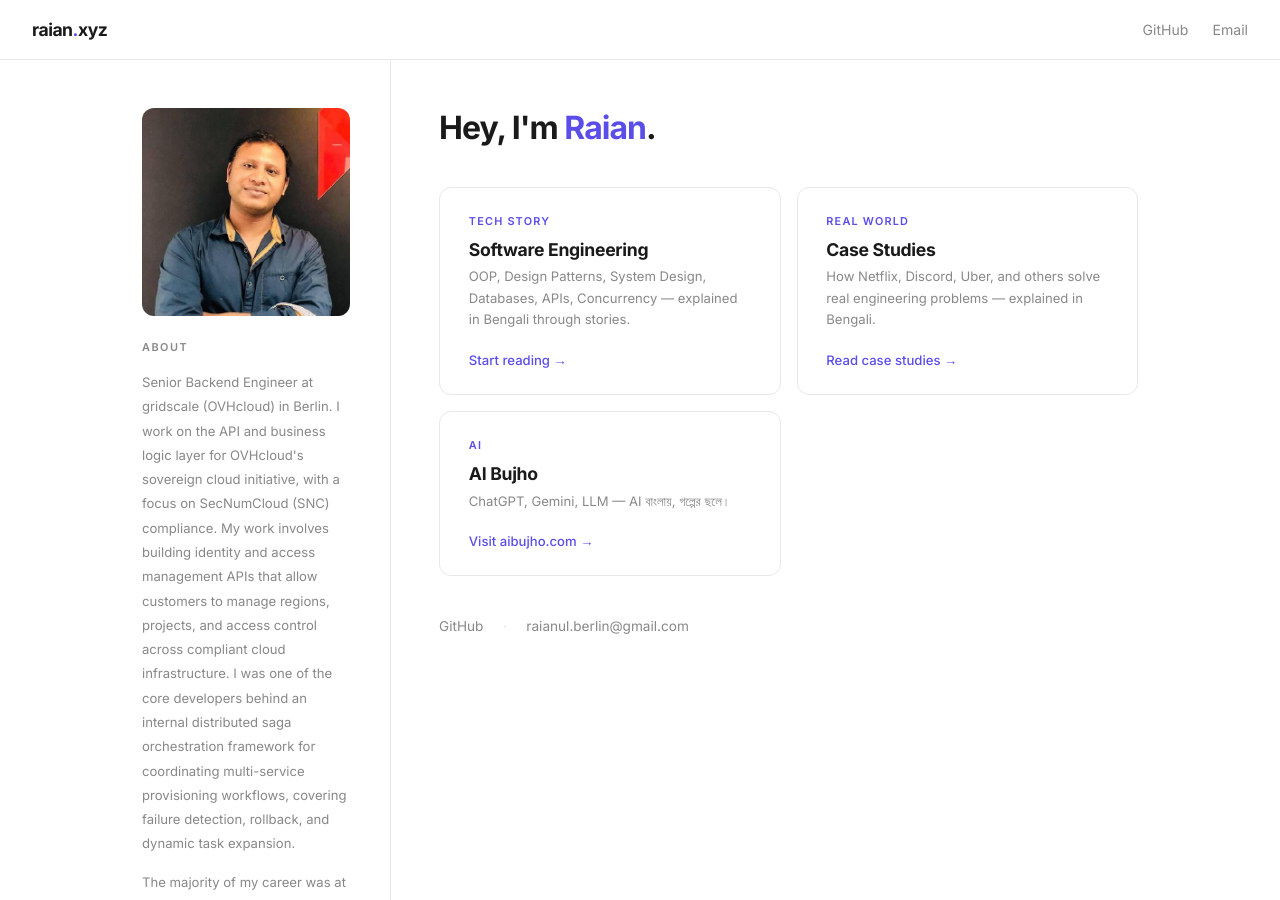
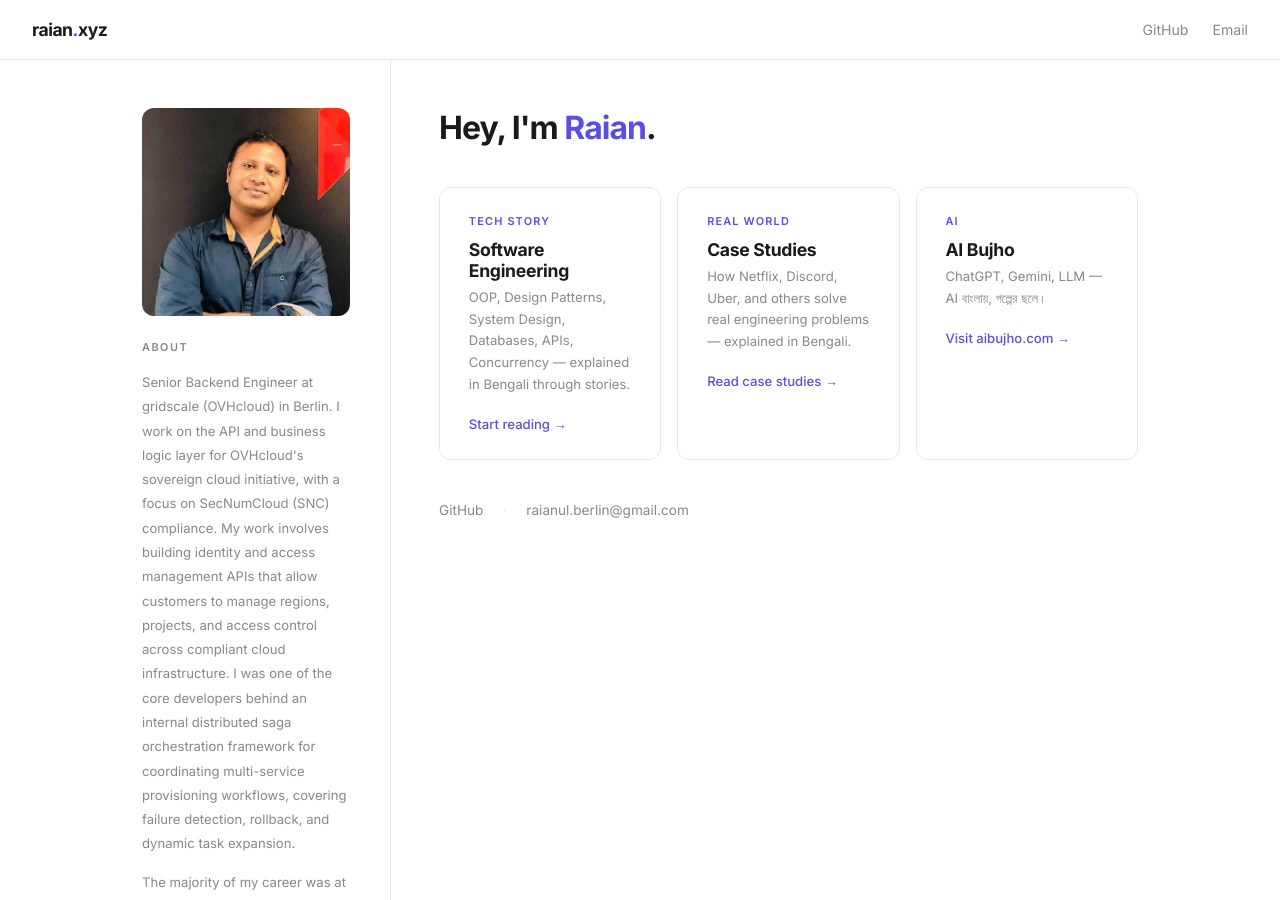
Before and after one commit to raianul/raianul.github.io, a Jekyll site: the page built from index.html, in a window 1280 px wide and 900 px high. Built offline with Jekyll 4.4.1, drawn with Linux system fonts in a browser that asks for light colours.

Commit message:
Fix destinations grid to 3 columns for aibujho card
Co-Authored-By: Claude Sonnet 4.6 <noreply@anthropic.com>

```diff
--- a/index.html
+++ b/index.html
@@ -232,7 +232,7 @@ description: "Bengali tech writing and AI tools by Raian."
         <div class="intro-name">Hey, I'm <span>Raian</span>.</div>
       </div>
 
-      <div class="destinations">
+      <div class="destinations destinations--three">
         <a href="/blog" class="dest-card">
           <div class="dest-tag">Tech Story</div>
           <div class="dest-title">Software Engineering</div>
```
